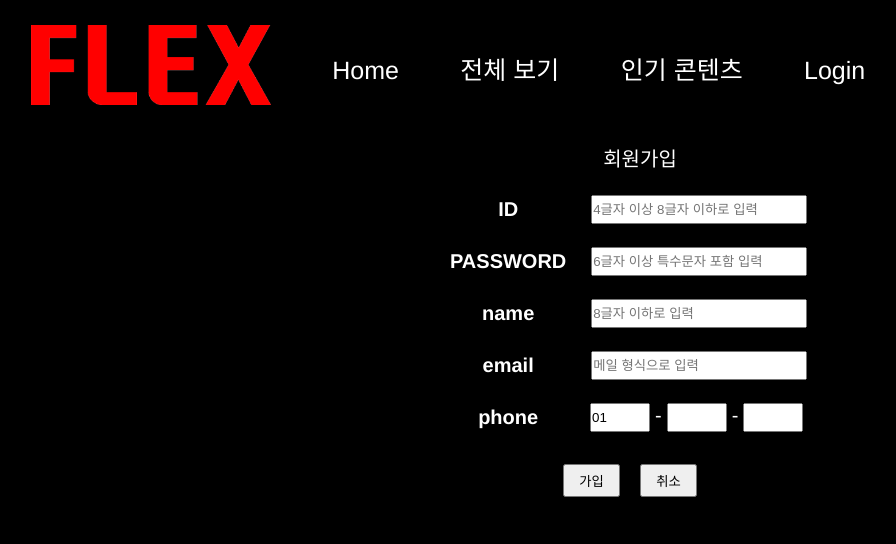
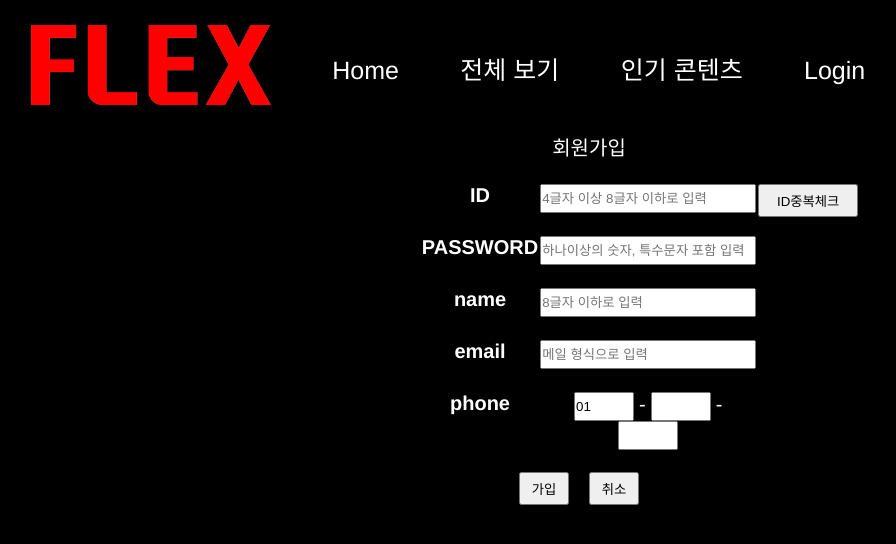
Before and after one commit to ITnewbie3/flex_client, a React (Create React App) app: page /join in a window 1280 px wide. Shown: the top 544 px of the page, without its empty margins (0-896 px from the left). Built offline with nearby package versions, Linux system fonts and the light colour scheme.

Commit message:
로그인 완성

```diff
--- a/src/member/Join.js
+++ b/src/member/Join.js
@@ -10,7 +10,7 @@ const Join = () => {
         pw: "",
         name: "",
         email: "",
-        phone1 : "01",
+        phone1 : "",
         phone2 : "",
         phone3 : "",
         //초기 상태값 관리
@@ -25,14 +25,13 @@ const Join = () => {
             [name]:value
         })
     }
-    const boxcheck = (formData.id.length > 7 && formData.name.length > 7)
-    useEffect(() => {
-        console.log(boxcheck)
-        if(boxcheck){
-               btn.disabled=true;
-        }
+    //      const regPw = /^(?=.*[A-Za-z])(?=.*\d)(?=.*[@$!%*#?&])[A-Za-z\d@$!%*#?&]{8,}$/; 숫자1개 특수문자1개 반드시포함
+    const regPw = /^(?=.*[A-Za-z])(?=.*[@$!%*#?&])[A-Za-z\d@$!%*#?&]{8,}$/;
+    const regEma = /^[0-9a-zA-Z]([-_\.]?[0-9a-zA-Z])*@[0-9a-zA-Z]([-_\.]?[0-9a-zA-Z])*\.[a-zA-Z]{2,3}$/i;
+    const regExp = /^01([0|1|6|7|8|9]?)-?([0-9]{3,4})-?([0-9]{4})$/;
+    const phon = `${formData.phone1}-${formData.phone2}-${formData.phone3}`
+    const boxcheck = (formData.id.length > 3 && formData.id.length < 9 && formData.name.length > 3 && formData.name.length < 9)
 
-    },[formData])
 
     function insertMember(){
         axios.post(`${API_URL}/addmember`,formData)
@@ -46,13 +45,35 @@ const Join = () => {
         })
     }
 
+    function checkMember(){
+        axios.get(`${API_URL}/checkmember/${formData.id}`)
+        .then(result=>{
+            if(result.data.length === 0){
+                alert('사용가능한 아이디 입니다.')
+            } else{
+                alert('이미 존재하는 아이디 입니다.')
+            }
+        })
+        .catch(e=>{
+            console.log(e);
+        })
+    }
     const onSubmit =(e)=>{
         e.preventDefault();
+        if(!boxcheck){
+            alert('id와 name은 3글자이상 8글자 이하로 입력해주세요')
+         } else if (!regPw.test(formData.pw)){
+             alert('password는 특수문자 1개를 포함한 8글자 이상 입력해주세요.')
+         } else if (!regEma.test(formData.email)){
+             alert('이메일 형식에 맞게 작성해주세요 ex)aaaaa@naver.com')
+         } else if (!regExp.test(phon)){
+             alert('핸드폰 번호엔 숫자만 적어주세요. ex)010-123-1234')
+         } else {
+            insertMember();
+         }
 
-        // insertMember();
     }
     let btn = document.querySelector('#mbtn');
-    // btn.disabled=false
 
     return (
 
@@ -66,10 +87,11 @@ const Join = () => {
                 </tr>
                 <tr>
                     <th>ID</th>
-                    <td><input type='text' required onChange={onChange} placeholder='4글자 이상 8글자 이하로 입력' name='id'/></td>
+                    <td><input type='text' required onChange={onChange} placeholder='4글자 이상 8글자 이하로 입력' name='id'/>
+                   </td> <button id='checkbtn' onClick={checkMember}>ID중복체크</button>
                 </tr>                <tr>
                     <th>PASSWORD</th>
-                    <td><input type='password' required onChange={onChange} placeholder='6글자 이상 특수문자 포함 입력' name='pw'/></td>
+                    <td><input type='password' required onChange={onChange} placeholder='하나이상의 숫자, 특수문자 포함 입력' name='pw'/></td>
                 </tr>                <tr>
                     <th>name</th>
                     <td><input type='text' onChange={onChange} placeholder='8글자 이하로 입력' name='name'/></td>
@@ -78,7 +100,7 @@ const Join = () => {
                     <td><input type='text' onChange={onChange} placeholder='메일 형식으로 입력' name='email'/></td>
                 </tr>                     <tr>
                     <th>phone</th>
-                    <td id='phon'><input type='text' value='01' onChange={onChange} name='phone1'/>-
+                    <td id='phon'><input type='text' defaultValue='01' onChange={onChange} name='phone1'/>-
                         <input type='text' onChange={onChange} name='phone2'/>-
                         <input type='text' onChange={onChange} name='phone3'/>
                     </td>
--- a/src/member/style.css
+++ b/src/member/style.css
@@ -21,6 +21,7 @@
     margin-bottom: 15px;
     height:50px;
     color:white;
+    vertical-align: top;
 }
 #insertform #phon > input {
     width:10%;
@@ -51,3 +52,9 @@
     margin-top: 20px;
     margin-right: 20px;
 }
+
+#insertform table #checkbtn{
+    width:100px;
+    margin: 0;
+    margin-right: 0;
+}
```
